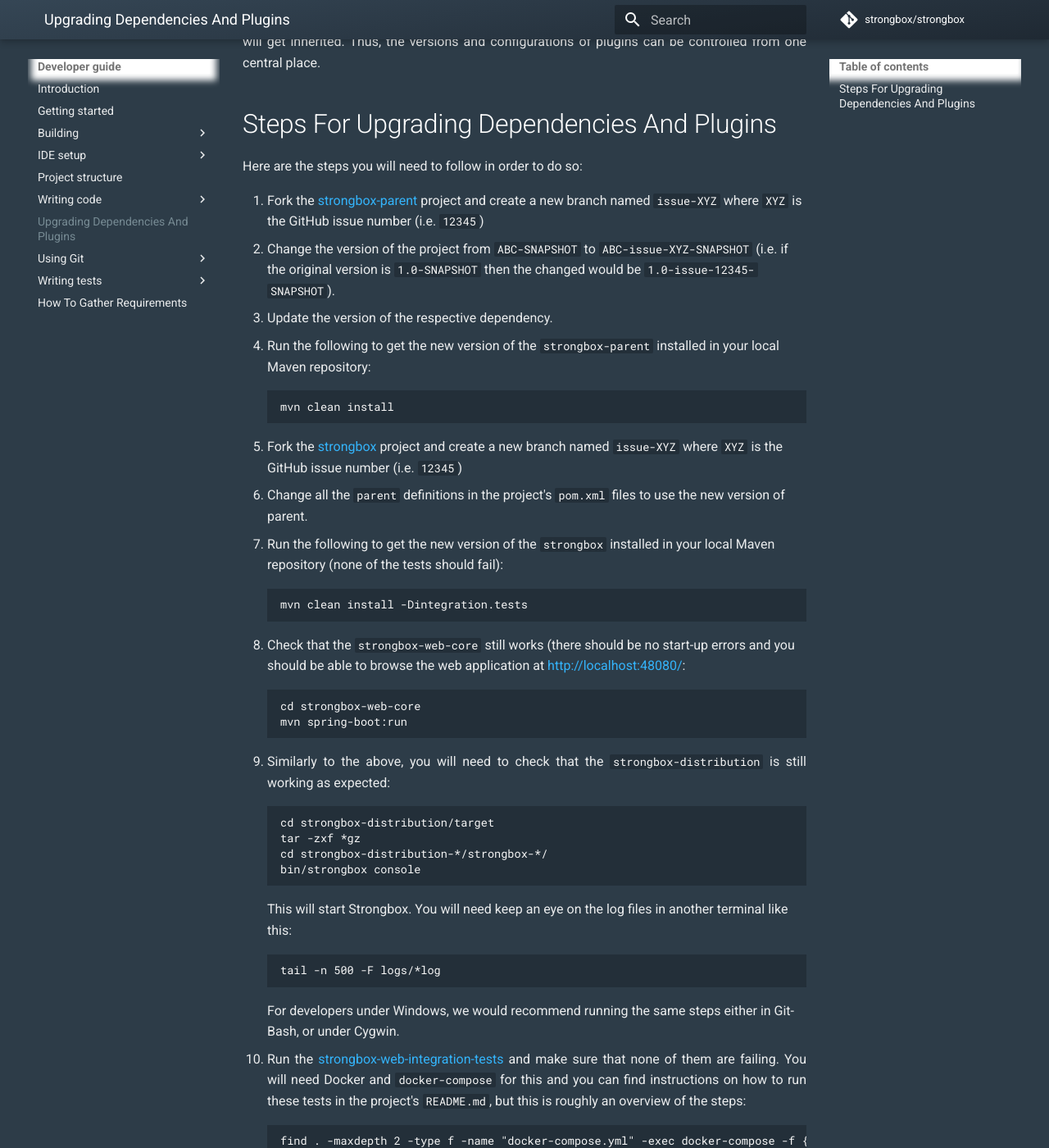
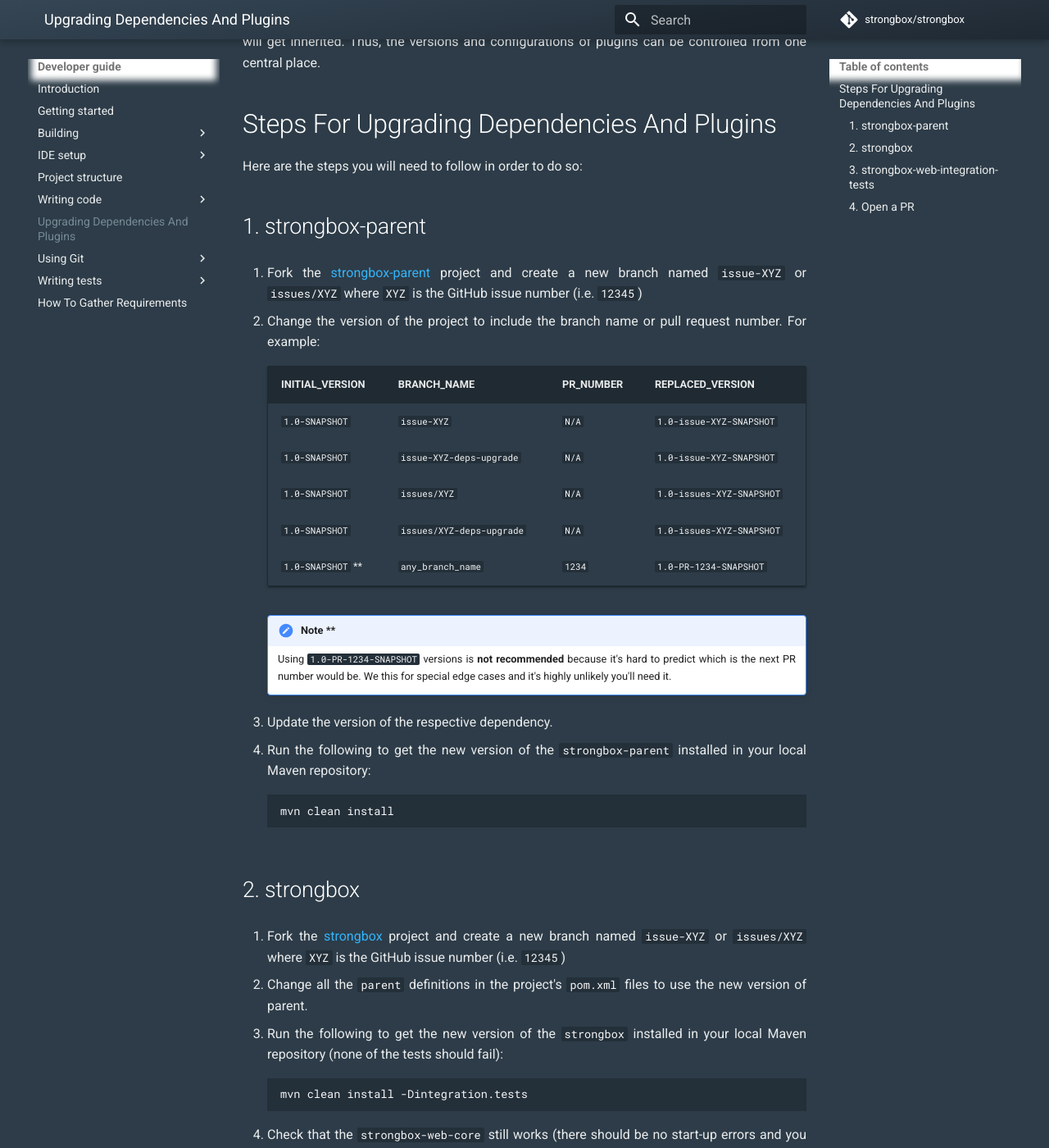
Before and after one commit to strongbox/strongbox-docs, an MkDocs documentation site: the page built from docs/developer-guide/upgrading-dependencies-and-plugins.md, in a window 1280 px wide and 1400 px high, scrolled down 526 px. Shown: the whole window at 82% size. Built offline with MkDocs 1.6.1 and Material for MkDocs 9.7.7, drawn with Linux system fonts in a browser that asks for light colours; comment, search, counter and statistics services are not loaded; some of the changed text lies outside the part shown.

Commit message:
Added clarifications.

````diff
--- a/docs/developer-guide/upgrading-dependencies-and-plugins.md
+++ b/docs/developer-guide/upgrading-dependencies-and-plugins.md
@@ -20,27 +20,54 @@
 
 Here are the steps you will need to follow in order to do so:
 
-1. Fork the [strongbox-parent] project and create a new branch named `issue-XYZ` where `XYZ` is the GitHub issue number (i.e. `12345`)
-2. Change the version of the project from `ABC-SNAPSHOT` to `ABC-issue-XYZ-SNAPSHOT` (i.e. if the original version is `1.0-SNAPSHOT` then the changed
-   would be `1.0-issue-12345-SNAPSHOT`).
+### 1. strongbox-parent
+
+1. Fork the [strongbox-parent] project and create a new branch named `issue-XYZ` or `issues/XYZ` where `XYZ` is the
+   GitHub issue number (i.e. `12345`)
+
+2. Change the version of the project to include the branch name or pull request number. For example:
+
+    | INITIAL_VERSION        | BRANCH_NAME                | PR_NUMBER | REPLACED_VERSION                    |
+    | ---------------------- | -------------------------- | --------- | ----------------------------------- |
+    | `1.0-SNAPSHOT`         | `issue-XYZ`                | `N/A`     | `1.0-issue-XYZ-SNAPSHOT`            |
+    | `1.0-SNAPSHOT`         | `issue-XYZ-deps-upgrade`   | `N/A`     | `1.0-issue-XYZ-SNAPSHOT`            |
+    | `1.0-SNAPSHOT`         | `issues/XYZ`               | `N/A`     | `1.0-issues-XYZ-SNAPSHOT`           |
+    | `1.0-SNAPSHOT`         | `issues/XYZ-deps-upgrade`  | `N/A`     | `1.0-issues-XYZ-SNAPSHOT`           |
+    | `1.0-SNAPSHOT` **      | `any_branch_name`          | `1234`    | `1.0-PR-1234-SNAPSHOT`              |
+
+    !!! Note "Note **"
+
+        Using `1.0-PR-1234-SNAPSHOT` versions is **not recommended** because it's hard to predict which is the next
+        PR number would be. We this for special edge cases and it's highly unlikely you'll need it.
+
+
 3. Update the version of the respective dependency.
+
 4. Run the following to get the new version of the `strongbox-parent` installed in your local Maven repository:
    ```
    mvn clean install
    ```
-5. Fork the [strongbox] project and create a new branch named `issue-XYZ` where `XYZ` is the GitHub issue number (i.e. `12345`)
+
+### 2. strongbox
+
+5. Fork the [strongbox] project and create a new branch named `issue-XYZ` or `issues/XYZ` where `XYZ` is the GitHub
+   issue number (i.e. `12345`)
+
 6. Change all the `parent` definitions in the project's `pom.xml` files to use the new version of parent.
+
 7. Run the following to get the new version of the `strongbox` installed in your local Maven repository (none of the
    tests should fail):
    ```
    mvn clean install -Dintegration.tests
    ```
+
 8. Check that the `strongbox-web-core` still works (there should be no start-up errors and you should be able to browse
    the web application at http://localhost:48080/:
    ```
    cd strongbox-web-core
    mvn spring-boot:run
    ```
+
 9. Similarly to the above, you will need to check that the `strongbox-distribution` is still working as expected:
    ```
    cd strongbox-distribution/target
@@ -54,14 +81,20 @@
    ```
    For developers under Windows, we would recommend running the same steps either in Git-Bash, or under Cygwin.
 
+### 3. strongbox-web-integration-tests
+
 10. Run the [strongbox-web-integration-tests] and make sure that none of them are failing. You will need Docker and
    `docker-compose` for this and you can find instructions on how to run these tests in the project's `README.md`, but
     this is roughly an overview of the steps:
     ```
     find . -maxdepth 2 -type f -name "docker-compose.yml" -exec docker-compose -f {} up \;
     ```
+
 11. If there are issues with the tests in the [strongbox-web-integration-tests] project, you might have to fix them
     there as well and raise a pull request for that project.
+
+### 4. Open a PR
+
 12. If all of the above is successful, please, raise a pull request against the [strongbox-parent] project.
 
     !!! Danger "Warning!"
@@ -73,6 +106,7 @@
     The automated checks of this pull request are expected to fail the first time. You will need to contact us either
     via a comment under the pull request, or by pinging us on our [chat] channel. Please, note that this pull request
     will only be required in order for us to check, if the build pipeline is still working properly.
+
 14. Once 13) is confirmed to be successful, you will need to reset the version of the [strongbox-parent] to what it
     was previously (and, potentially, in the other Strongbox projects that you may have raised a pull request in).
     At this point, your pull request in the [strongbox] project will be closed and all your other pull requests will be
````
